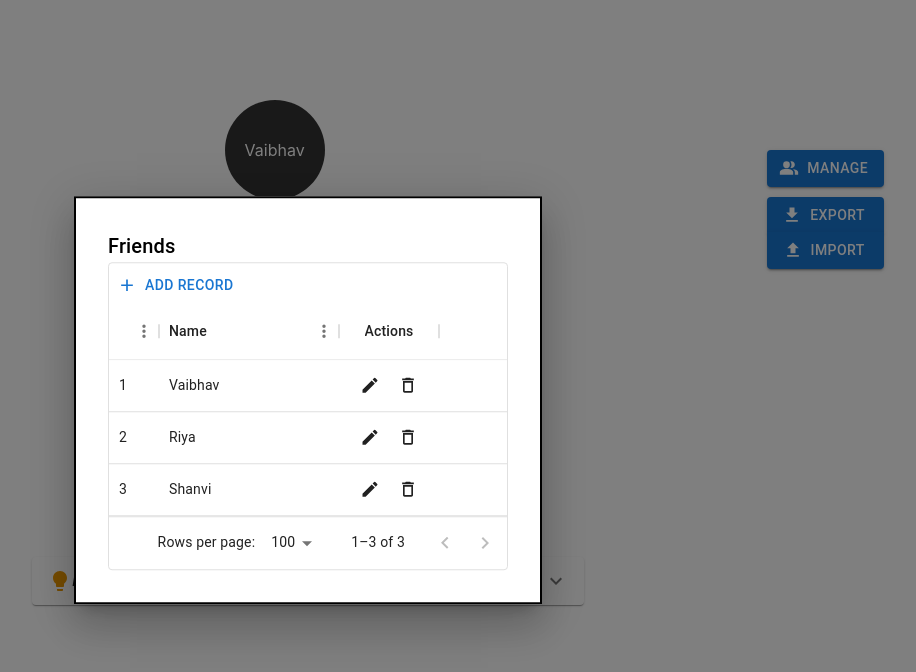
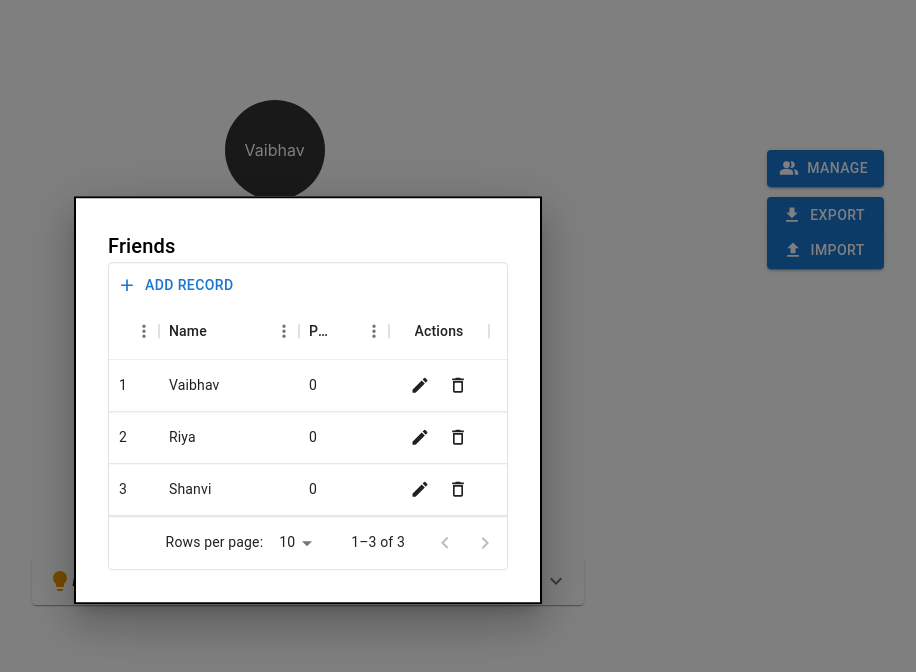
Before and after one commit to mr-vaibh/stm-money, a React (Create React App) app: page / in a window 1280 px wide. Both pictures are taken after a click on the button "MANAGE". Shown: the top 672 px of the page, without its empty margins (332-1248 px from the left). Built offline with nearby package versions, Linux system fonts and the light colour scheme.

Commit message:
price is editable in Table

```diff
--- a/src/App.js
+++ b/src/App.js
@@ -26,7 +26,7 @@ function App() {
   useEffect(() => {
     let totalAmount = 0;
     people.forEach(each => totalAmount += each.paid);
-    setTotalAmount(totalAmount);
+    setTotalAmount(parseFloat(totalAmount).toFixed(2));
     setEachAmount((totalAmount / people.length).toFixed(2));
   }, [people])
 
--- a/src/components/ControlBox/ControlBoxModalTable.js
+++ b/src/components/ControlBox/ControlBoxModalTable.js
@@ -79,8 +79,9 @@ export default function ControlBoxModalTable({ people, setPeople }) {
     };
 
     const columns = [
-        { field: 'id', headerName: 'ID', width: 50 },
-        { field: 'name', headerName: 'Name', width: 180, editable: true },
+        { field: 'id', headerName: 'ID', width: 30 },
+        { field: 'name', headerName: 'Name', width: 140, editable: true },
+        { field: 'paid', headerName: 'Paid', width: 90, editable: true },
         {
             field: 'actions',
             type: 'actions',
@@ -141,6 +142,10 @@ export default function ControlBoxModalTable({ people, setPeople }) {
             slots={{
                 toolbar: EditToolbar,
             }}
+            initialState={{
+                pagination: { paginationModel: { pageSize: 10 } },
+            }}
+            pageSizeOptions={[10, 20, 30]}
             slotProps={{
                 toolbar: { rows, setRows, setRowModesModel },
             }}
```
